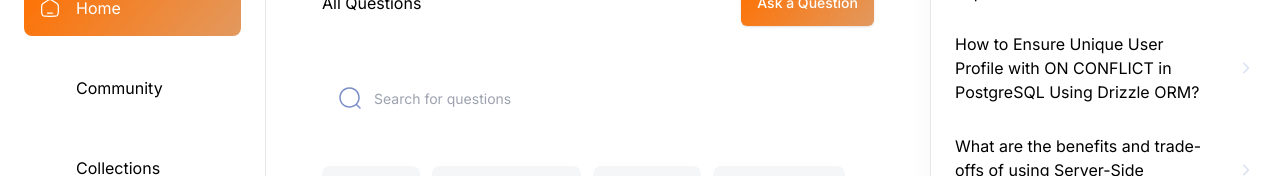
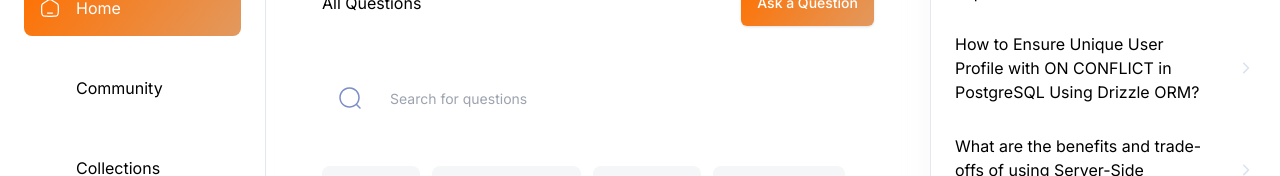
Before and after one commit to VilokMasuti/Dev, a Next.js app: page / in a window 1280 px wide. Shown: the part 164-340 px from the top of the page. Built offline with nearby package versions, Linux system fonts and the light colour scheme; no server answers; the database is empty.

Commit message:
ERROR
ERRO FOR DEPOLMENT DON

```diff
--- a/components/shared/search/LocalSearchbar .tsx
+++ b/components/shared/search/LocalSearchbar .tsx
@@ -1,25 +1,27 @@
 'use client'
 import { Input } from '@/components/ui/input'
 import Image from 'next/image'
-import React from 'react'
-interface LocalSearchbarProps {
+
+import React, { useState } from 'react'
+interface CustomInputProps {
   route: string
-  iconPosition?: 'left' | 'right'
-  imgSrc?: string
-  placeholder?: string
+  iconPosition: string
+  imgSrc: string
+  placeholder: string
   otherClasses?: string
 }
+
 const LocalSearchbar = ({
-  route,
+  // route,
   iconPosition,
   imgSrc,
   placeholder,
   otherClasses,
-}: LocalSearchbarProps) => {
+}: CustomInputProps) => {
+  const [search, setSearch] = useState('')
   return (
     <div
-      className={`background-light800_darkgradient ${otherClasses} flex min-h-[56px] grow
-   items-center gap-4rounded-[10px] px-4`}
+      className={`background-light800_darkgradient flex min-h-[56px] grow items-center gap-4 rounded-[10px] px-4 ${otherClasses}`}
     >
       {iconPosition === 'left' && (
         <Image
@@ -30,11 +32,15 @@ const LocalSearchbar = ({
           className="cursor-pointer"
         />
       )}
+
       <Input
         type="text"
         placeholder={placeholder}
+        value={search}
+        onChange={(e) => setSearch(e.target.value)}
         className="paragraph-regular no-focus placeholder text-dark400_light700 border-none bg-transparent shadow-none outline-none"
       />
+
       {iconPosition === 'right' && (
         <Image
           src={imgSrc}
--- a/lib/actions/user.actions.ts
+++ b/lib/actions/user.actions.ts
@@ -10,6 +10,7 @@ import type {
 } from './shared.types'
 import Question from '@/database/question.model'
 
+// eslint-disable-next-line @typescript-eslint/no-explicit-any
 export async function getUserByID(params: any) {
   try {
     connectToDatabase()
```
Also changed, not shown: components/ui/input.tsx (+5 -4 lines).
